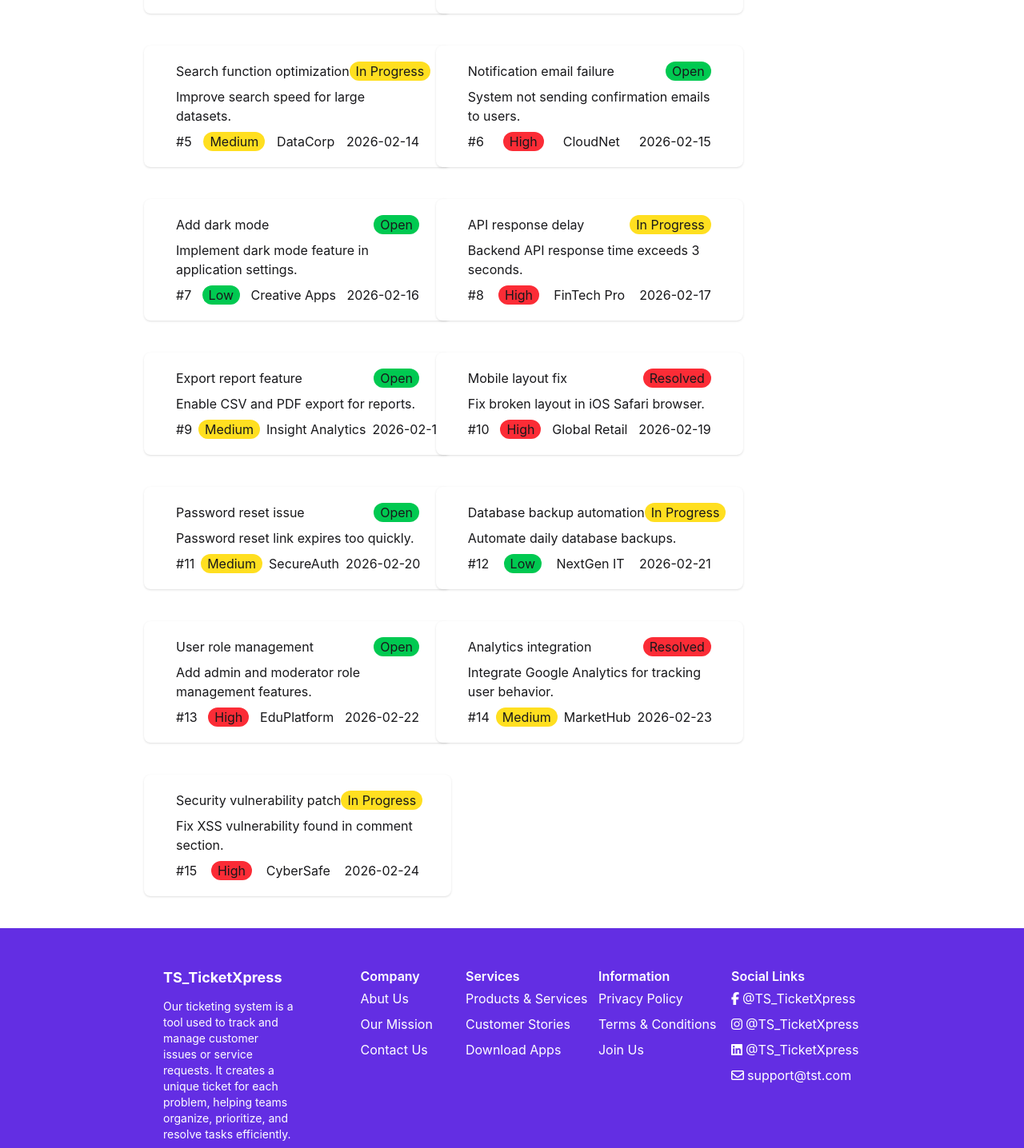
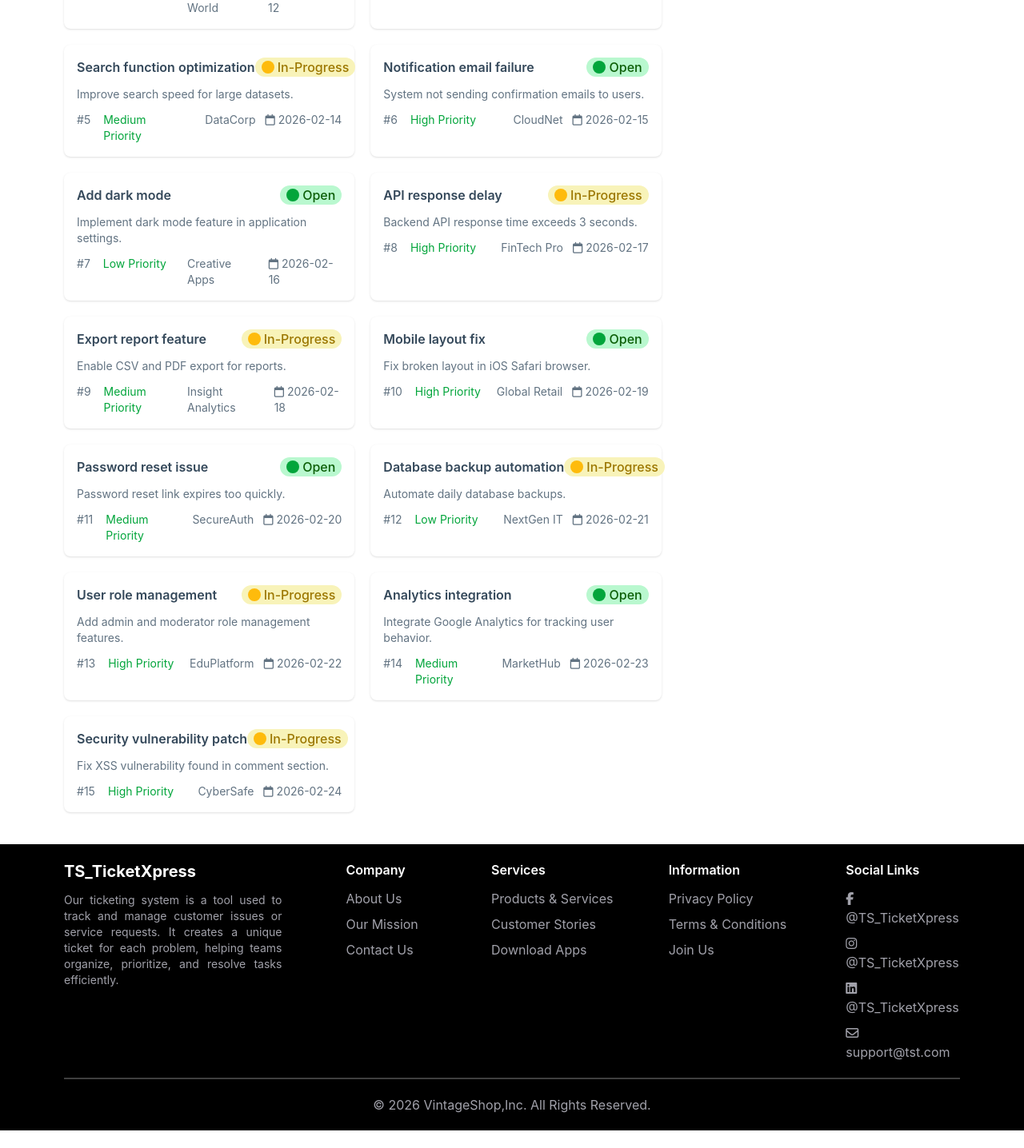
Before and after one commit to saima67/TS-TicketXpress, a React (Vite) app: page / in a window 1280 px wide. Shown: the part 814-2250 px from the top of the page at 80% size. After the commit the page ends 2228 px from the top, so only its background shows below. Built offline with nearby package versions, Linux system fonts and the light colour scheme.

Commit message:
Completed customer tickets card design

```diff
--- a/public/ticketStatus.json
+++ b/public/ticketStatus.json
@@ -3,8 +3,8 @@
     "id": 1,
     "title": "Login page bug",
     "description": "Users cannot log in using Google authentication.",
-    "customer": "ABC Corporation",
-    "priority": "High",
+    "customer": "ABC Corp.",
+    "priority": "High Priority",
     "status": "Open",
     "createdAt": "2026-02-10"
   },
@@ -13,8 +13,8 @@
     "title": "Dashboard UI improvement",
     "description": "Redesign dashboard layout for better responsiveness.",
     "customer": "TechNova Ltd",
-    "priority": "Medium",
-    "status": "In Progress",
+    "priority": "Medium Priority",
+    "status": "In-Progress",
     "createdAt": "2026-02-11"
   },
   {
@@ -22,7 +22,7 @@
     "title": "Payment gateway integration",
     "description": "Integrate Stripe payment gateway into checkout system.",
     "customer": "E-Shop World",
-    "priority": "High",
+    "priority": "High Priority",
     "status": "Open",
     "createdAt": "2026-02-12"
   },
@@ -31,8 +31,8 @@
     "title": "Profile update issue",
     "description": "User profile image upload fails on mobile devices.",
     "customer": "Bright Solutions",
-    "priority": "Low",
-    "status": "Resolved",
+    "priority": "Low Priority",
+    "status": "In-Progress",
     "createdAt": "2026-02-13"
   },
   {
@@ -40,8 +40,8 @@
     "title": "Search function optimization",
     "description": "Improve search speed for large datasets.",
     "customer": "DataCorp",
-    "priority": "Medium",
-    "status": "In Progress",
+    "priority": "Medium Priority",
+    "status": "In-Progress",
     "createdAt": "2026-02-14"
   },
   {
@@ -49,7 +49,7 @@
     "title": "Notification email failure",
     "description": "System not sending confirmation emails to users.",
     "customer": "CloudNet",
-    "priority": "High",
+    "priority": "High Priority",
     "status": "Open",
     "createdAt": "2026-02-15"
   },
@@ -58,7 +58,7 @@
     "title": "Add dark mode",
     "description": "Implement dark mode feature in application settings.",
     "customer": "Creative Apps",
-    "priority": "Low",
+    "priority": "Low Priority",
     "status": "Open",
     "createdAt": "2026-02-16"
   },
@@ -67,8 +67,8 @@
     "title": "API response delay",
     "description": "Backend API response time exceeds 3 seconds.",
     "customer": "FinTech Pro",
-    "priority": "High",
-    "status": "In Progress",
+    "priority": "High Priority",
+    "status": "In-Progress",
     "createdAt": "2026-02-17"
   },
   {
@@ -76,8 +76,8 @@
     "title": "Export report feature",
     "description": "Enable CSV and PDF export for reports.",
     "customer": "Insight Analytics",
-    "priority": "Medium",
-    "status": "Open",
+    "priority": "Medium Priority",
+    "status": "In-Progress",
     "createdAt": "2026-02-18"
   },
   {
@@ -85,8 +85,8 @@
     "title": "Mobile layout fix",
     "description": "Fix broken layout in iOS Safari browser.",
     "customer": "Global Retail",
-    "priority": "High",
-    "status": "Resolved",
+    "priority": "High Priority",
+    "status": "Open",
     "createdAt": "2026-02-19"
   },
   {
@@ -94,7 +94,7 @@
     "title": "Password reset issue",
     "description": "Password reset link expires too quickly.",
     "customer": "SecureAuth",
-    "priority": "Medium",
+    "priority": "Medium Priority",
     "status": "Open",
     "createdAt": "2026-02-20"
   },
@@ -103,8 +103,8 @@
     "title": "Database backup automation",
     "description": "Automate daily database backups.",
     "customer": "NextGen IT",
-    "priority": "Low",
-    "status": "In Progress",
+    "priority": "Low Priority",
+    "status": "In-Progress",
     "createdAt": "2026-02-21"
   },
   {
@@ -112,8 +112,8 @@
     "title": "User role management",
     "description": "Add admin and moderator role management features.",
     "customer": "EduPlatform",
-    "priority": "High",
-    "status": "Open",
+    "priority": "High Priority",
+    "status": "In-Progress",
     "createdAt": "2026-02-22"
   },
   {
@@ -121,8 +121,8 @@
     "title": "Analytics integration",
     "description": "Integrate Google Analytics for tracking user behavior.",
     "customer": "MarketHub",
-    "priority": "Medium",
-    "status": "Resolved",
+    "priority": "Medium Priority",
+    "status": "Open",
     "createdAt": "2026-02-23"
   },
   {
@@ -130,8 +130,8 @@
     "title": "Security vulnerability patch",
     "description": "Fix XSS vulnerability found in comment section.",
     "customer": "CyberSafe",
-    "priority": "High",
-    "status": "In Progress",
+    "priority": "High Priority",
+    "status": "In-Progress",
     "createdAt": "2026-02-24"
   }
 ]
--- a/src/Components/Banner/Banner.jsx
+++ b/src/Components/Banner/Banner.jsx
@@ -3,7 +3,7 @@ import vectorImg from "../../assets/vector1.png";
 import "./Banner.css";
 const Banner = () => {
   return (
-    <div className="bg-gray-50 p-3  md:px-45 flex justify-between gap-10 ">
+    <div className="bg-gray-50 md:px-20 py-10 flex justify-between gap-10 ">
       <div className="status-card progress">
         <img src={vectorImg} className="banner-img left-img" alt="progress" />
         <img src={vectorImg} className="banner-img right-img" alt="progress" />
--- a/src/Components/CustomerTickets/CustomerTickets.jsx
+++ b/src/Components/CustomerTickets/CustomerTickets.jsx
@@ -6,47 +6,17 @@ const CustomerTickets = ({ ticketsPromise }) => {
   const ticketData = use(ticketsPromise);
   console.log(ticketData);
   return (
-    <div className="flex md:px-45 justify-between py-10">
-      <div>
-        <h1 className="mb-10 w-96">Customer Tickets</h1>
+    <div className="flex justify-between md:px-20 py-10">
+      <div className="w-8/12">
+        <h1 className="mb-10 text-xl font-bold text-[#34485A]">Customer Tickets</h1>
         {/* customer tickets */}
-        <div className="grid grid-cols-2 gap-10">
+        <div className="grid grid-cols-2 gap-5">
           {ticketData.map((ticket) => (
             <Ticket key={ticket.id} ticket={ticket}></Ticket>
           ))}
         </div>
       </div>
       {/* Task status */}
-
-      {/* <div>
-        <h1 className=" mr-40 mt-8 w-96 mb-10">Task Status</h1>
-        <div className="card bg-base-100 w-96 shadow-sm mr-50 mb-5 ">
-          <div className="card-body">
-            <h2 className="card-title text-left">
-              Payment Failed - Card Declined
-            </h2>
-            <div className="card-actions">
-              <button className="btn bg-[#03C755] text-white px-30 text-start">
-                Complete
-              </button>
-            </div>
-          </div>
-        </div>
-        <div className="card bg-base-100 w-96 shadow-sm">
-          <div className="card-body">
-            <h2 className="card-title text-left">Incorrect Billing Address</h2>
-            <div className="card-actions">
-              <button className="btn bg-[#03C755] text-white px-30 text-start">
-                complete
-              </button>
-            </div>
-          </div>
-        </div>
-        <div className="mt-10 mb-10">
-          <h1>Resolved Task</h1>
-          <p>No resolved tasks yet.</p>
-        </div>
-      </div> */}
       <TaskStatus></TaskStatus>
     </div>
   );
--- a/src/Components/Footer/Footer.css
+++ b/src/Components/Footer/Footer.css
@@ -1,3 +1,3 @@
-footer button {
-  background: #632ee3;
+.footer-section{
+  color: #A1A1AA;
 }
--- a/src/Components/Footer/Footer.jsx
+++ b/src/Components/Footer/Footer.jsx
@@ -3,84 +3,82 @@ import "./Footer.css";
 
 const Footer = () => {
   return (
-    <div>
-      <div className="bg-[#632ee3] md:px-50 py-7">
-        <div className="flex flex-col md:flex-row justify-between md:px-0 py-5">
-          <div className="md:basis-sm px-1 ">
-            <h2 className="text-white font-bold text-lg mb-3">
+    <div className="footer-section bg-[#000000] md:px-20 py-5">
+        <div className="flex flex-col md:flex-row justify-evenly md:px-0">
+          <div className="w-3/12">
+            <h2 className="font-bold text-xl text-white mb-3">
               TS_TicketXpress
             </h2>
-            <p className="text-white text-sm">
+            <p className="text-sm text-justify">
               Our ticketing system is a tool used to track and manage customer
               issues or service requests. It creates a unique ticket for each
               problem, helping teams organize, prioritize, and resolve tasks
               efficiently.
             </p>
           </div>
-          <div className="text-white md:basis-sm md:pl-20 mt-5 md:mt-0">
-            <h2 className="font-semibold">Company</h2>
-            <ul className="text-white font-semibold">
-              <li className="py-1 font-normal cursor-pointer">Abut Us</li>
-              <li className="py-1 font-normal cursor-pointer">Our Mission</li>
-              <li className="py-1 font-normal cursor-pointer">Contact Us</li>
+          <div className="w-2/12 ml-20 mt-5 md:mt-0">
+            <h2 className="font-semibold text-white mb-3">Company</h2>
+            <ul className="font-semibold">
+              <li className="font-normal cursor-pointer">About Us</li>
+              <li className="py-2 font-normal cursor-pointer">Our Mission</li>
+              <li className="font-normal cursor-pointer">Contact Us</li>
             </ul>
           </div>
-          <div className="md:basis-sm mt-5 md:mt-0">
-            <h2 className="text-white font-semibold">Services</h2>
-            <ul className="text-white font-semibold">
-              <li className="py-1 font-normal cursor-pointer">
+          <div className="w-2/12 mt-5 md:mt-0">
+            <h2 className="font-semibold text-white mb-3">Services</h2>
+            <ul className="font-semibold">
+              <li className="font-normal cursor-pointer">
                 Products & Services
               </li>
-              <li className="py-1 font-normal cursor-pointer">
+              <li className="py-2 font-normal cursor-pointer">
                 Customer Stories
               </li>
-              <li className="py-1 font-normal cursor-pointer">Download Apps</li>
+              <li className="font-normal cursor-pointer">Download Apps</li>
             </ul>
           </div>
-          <div className="md:basis-sm mt-5 md:mt-0">
-            <h2 className="text-white font-semibold">Information</h2>
-            <ul className="text-white font-semibold">
-              <li className="py-1 font-normal cursor-pointer">
+          <div className="w-2/12 ml-10 mt-5 md:mt-0">
+            <h2 className="font-semibold text-white mb-3">Information</h2>
+            <ul className="font-semibold">
+              <li className="font-normal cursor-pointer">
                 Privacy Policy
               </li>
-              <li className="py-1 font-normal cursor-pointer">
+              <li className="py-2 font-normal cursor-pointer">
                 Terms & Conditions
               </li>
-              <li className="py-1 font-normal cursor-pointer">Join Us</li>
+              <li className="font-normal cursor-pointer ">Join Us</li>
             </ul>
           </div>
-          <div className="md:basis-sm mt-5 md:mt-0 ">
-            <h2 className="text-white font-semibold">Social Links</h2>
-            <ul className="text-white font-semibold">
-              <li className="py-1 font-normal cursor-pointer">
-                <i className="fa-brands fa-facebook-f text-white mr-1 "></i>
+          <div className="w-2/12 pl-10 mt-5 md:mt-0">
+            <h2 className="font-semibold text-white mb-3">Social Links</h2>
+            <ul className="font-semibold">
+              <li className="font-normal cursor-pointer">
+                <i className="fa-brands fa-facebook-f mr-2"></i>
                 @TS_TicketXpress
               </li>
-              <li className="py-1 font-normal cursor-pointer">
-                <i className="fa-brands fa-instagram text-white mr-1 "></i>
+              <li className="py-2 font-normal cursor-pointer">
+                <i className="fa-brands fa-instagram mr-2"></i>
                 @TS_TicketXpress
               </li>
-              <li className="py-1 font-normal cursor-pointer">
-                {" "}
-                <i className="fa-brands fa-linkedin text-white mr-1 "></i>
+              <li className="pb-2 font-normal cursor-pointer">
+
+                <i className="fa-brands fa-linkedin mr-2"></i>
                 @TS_TicketXpress
               </li>
-              <li className="py-1 font-normal cursor-pointer">
-                {" "}
-                <i className="fa-regular fa-envelope text-white mr-1 "></i>
+              <li className="font-normal cursor-pointer">
+
+                <i className="fa-regular fa-envelope mr-2"></i>
                 support@tst.com
               </li>
             </ul>
           </div>
         </div>
-        <div className="border border-white"></div>
-        <div className="flex flex-col-reverse md:flex-row justify-center px-5 py-5">
-          <p className="text-white">
+        <div className="border border-[#9494946c] my-5"></div>
+        <div className="flex flex-col-reverse md:flex-row justify-center px-5">
+          <p>
             &copy; 2026 VintageShop,Inc. All Rights Reserved.
           </p>
         </div>
       </div>
-    </div>
   );
 };
 
--- a/src/Components/TaskStatus/TaskStatus.jsx
+++ b/src/Components/TaskStatus/TaskStatus.jsx
@@ -2,13 +2,13 @@ import React from "react";
 
 const TaskStatus = () => {
   return (
-    <div>
+    <div className="w-4/12 px-10">
       <div>
-        <h1>Task Status</h1>
+        <h1 className="text-xl font-bold text-[#34485A] mb-2">Task Status</h1>
         <p>Select a ticket to add to Task Status</p>
       </div>
-      <div>
-        <h1>Resolved Task</h1>
+      <div className="mt-10">
+        <h1 className="text-xl font-bold text-[#34485A] mb-2">Resolved Task</h1>
         <p>No resolved tasks yet.</p>
       </div>
     </div>
--- /dev/null
+++ b/src/Components/Ticket/Ticket.css
@@ -0,0 +1,5 @@
+.card .circle{
+    width: 16px;
+    height: 16px;
+    border-radius: 50%;
+}
--- a/src/Components/Ticket/Ticket.jsx
+++ b/src/Components/Ticket/Ticket.jsx
@@ -1,41 +1,45 @@
 import React from "react";
-
+import "./Ticket.css";
 const Ticket = ({ ticket }) => {
   return (
-    <div className="card px-10 py-5 bg-base-100 w-96 shadow-sm">
-      <div className="flex justify-between mb-2">
-        <h4 className="text-nowrap">{ticket.title}</h4>
-        <p
-          className={` text-nowrap px-2 rounded-2xl ${
+    <div className="card p-4 bg-base-100 shadow-sm text-[#627382]">
+      <div className="flex justify-between">
+        <h4 className="text-nowrap text-[#34485A] font-semibold ">{ticket.title}</h4>
+        <div
+          className={`text-nowrap px-2 rounded-2xl font-medium inline-flex items-center gap-1 ${
             ticket.status === "Open"
-              ? "bg-green-500"
-              : ticket.status === "In Progress"
-              ? "bg-yellow-300"
-              : "bg-red-500"
+              ? "bg-[#B9F8CF] text-[#0B5E06]"
+              : "bg-[#F8F3B9] text-[#9C7700]"
           }`}
         >
-          {" "}
-          {ticket.status}
-        </p>
+          <span className={`circle ${
+            ticket.status === "Open"
+              ? "bg-[#02A53B]"
+              : "bg-[#FEBB0C]"
+          }`}></span>
+          <span>{ticket.status}</span>
+        </div>
       </div>
-      <p>{ticket.description}</p>
-      <div>
-        <ul className="flex gap-2 justify-between mt-2">
-          <li>#{ticket.id}</li>
-          <li
+      <p className="py-3 text-sm">{ticket.description}</p>
+      <div className="text-sm flex justify-between">
+        <div className="flex justify-start gap-2 w-5/12">
+          <p>#{ticket.id}</p>
+          <p
             className={` px-2 rounded-2xl ${
               ticket.priority === "High"
-                ? "bg-red-500"
+                ? "text-[#F83044]"
                 : ticket.priority === "Medium"
-                ? "bg-yellow-300"
-                : "bg-green-500"
+                ? "text-[#FEBB0C]"
+                : "text-[#02A53B]"
             }`}
           >
             {ticket.priority}
-          </li>
-          <li className="text-nowrap">{ticket.customer}</li>
-          <li className="text-nowrap">{ticket.createdAt}</li>
-        </ul>
+          </p>
+        </div>
+        <div className="flex justify-end gap-3 w-7/12">
+          <p>{ticket.customer}</p>
+          <p><i className="fa-regular fa-calendar pr-1"></i>{ticket.createdAt}</p>
+        </div>
       </div>
     </div>
   );
```
Also changed, not shown: src/Components/Navbar/NavBar.jsx (+10 -10 lines), 1 other file (tests, documents, lock files or other folders).
